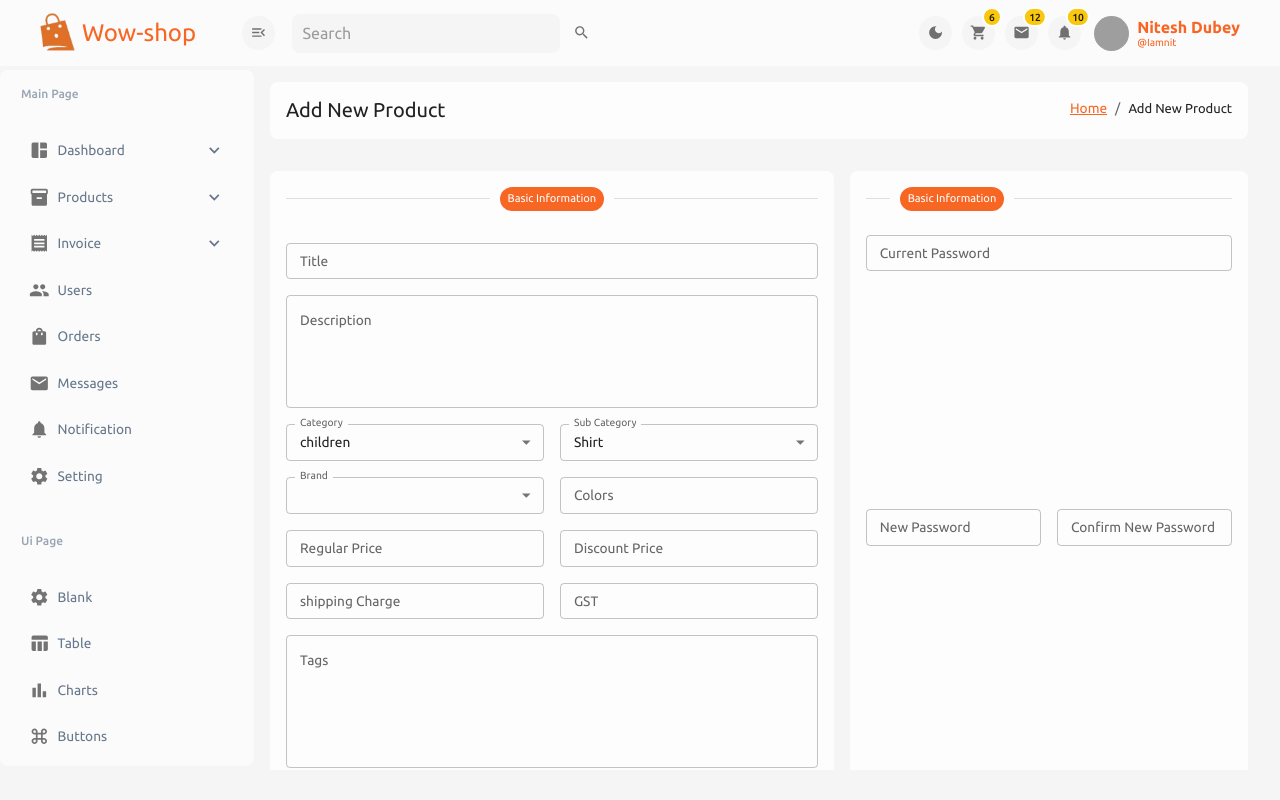
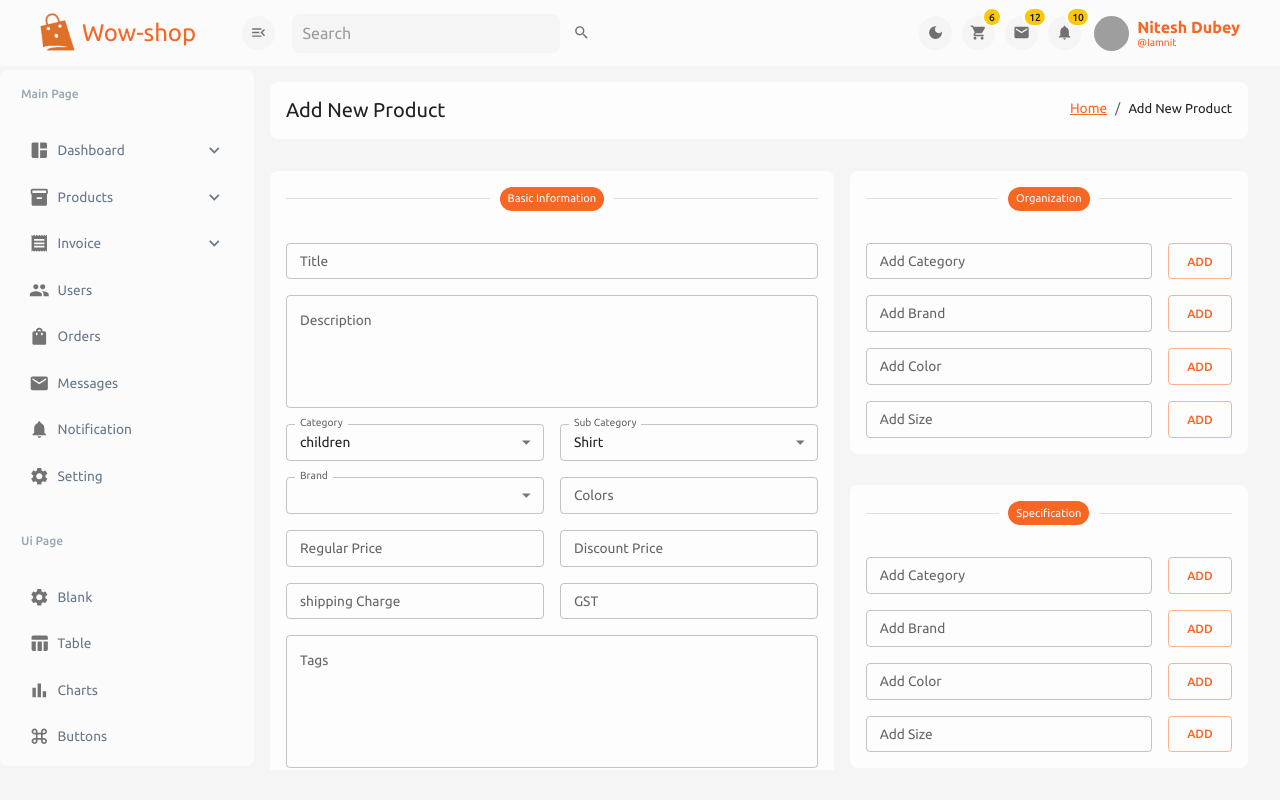
Before and after one commit to iamniteshdubey0/ECommerce-DashBoard-ReactJS, a React (Vite) app: page /product-add in a window 1280 px wide. Built offline with nearby package versions, Linux system fonts and the light colour scheme; grey boxes are pictures that could not be loaded.

Commit message:
updated product add page and added invoice list page

```diff
--- a/src/App.jsx
+++ b/src/App.jsx
@@ -16,6 +16,7 @@ import UserList from "./pages/main/Users/userList";
 import UserProfile from "./pages/main/Users/UserProfile";
 import ProductList from "./pages/main/Product/ProductList";
 import ProductAdd from "./pages/main/Product/ProductAdd";
+import InvoiceList from "./pages/main/Invoice/InvoiceList";
 
 function App() {
   const { isSidebarOpen } = useSidebar();
@@ -49,6 +50,7 @@ function App() {
                 <Route path="/user-profile" element={<UserProfile />} />
                 <Route path="/product-list" element={<ProductList />} />
                 <Route path="/product-add" element={<ProductAdd />} />
+                <Route path="/invoice-list" element={<InvoiceList />} />
                 <Route path="*" element={<Navigate to="/" />} />
               </>
             ) : (
--- /dev/null
+++ b/src/Constant/InvoiceList.jsx
@@ -0,0 +1,30 @@
+import React from "react";
+import PendingActionsIcon from '@mui/icons-material/PendingActions';
+import DoneAllIcon from '@mui/icons-material/DoneAll';
+import BlockIcon from '@mui/icons-material/Block';
+
+const INVOICE_LIST = [
+  {
+    id: "recievedamount",
+    label: "Recieved Amount",
+    icon: <DoneAllIcon />,
+    count: 15340,
+    color: "success",
+  },
+  {
+    id: "draftsamount",
+    label: "Drafts Amount",
+    icon: <PendingActionsIcon />,
+    count: 75850,
+    color: "warning",
+  },
+  {
+    id: "pendingAmount",
+    label: "Pending Amount",
+    icon: <BlockIcon />,
+    count: 4758,
+    color: "error",
+  },
+];
+
+export default INVOICE_LIST;
--- a/src/Constant/SideBarLi.jsx
+++ b/src/Constant/SideBarLi.jsx
@@ -69,13 +69,12 @@ const SIDEBAR_LIST = [
         id: "invoice",
         label: "Invoice",
         icon: <ReceiptIcon />,
-        path: "/invoice",
         subItems: [
           {
             id: "inoviceList",
             label: "Invoice List",
             icon: <ReceiptLongIcon />,
-            path: "/inoviceList",
+            path: "/invoice-list",
           },
           {
             id: "invoiceDetails",
--- /dev/null
+++ b/src/pages/main/Invoice/InvoiceList.jsx
@@ -0,0 +1,63 @@
+import React from "react";
+import BreadcrumCustom from "../../../components/CustomComponenet/BreadcrumCustom/BreadcrumCustom";
+import { Box } from "@mui/material";
+import Grid from "@mui/material/Grid2";
+import MiniCard from "../../../components/CustomComponenet/CardCustom/MiniCard";
+import DataTableSec from "../../../components/Sections/DataTableSec";
+import TableCustom from "../../../components/CustomComponenet/DataTable/TableCustom";
+import Footer from "../../../components/Footer/Footer";
+import INVOICE_LIST from "../../../Constant/InvoiceList";
+
+const InvoiceList = () => {
+  return (
+    <Box
+      component="section"
+      sx={(theme) => ({
+        p: 2,
+        overflowY: "auto",
+        maxHeight: "88vh",
+        "&::-webkit-scrollbar": {
+          width: "3px",
+        },
+        "&::-webkit-scrollbar-thumb": {
+          backgroundColor: theme.palette.primary.main,
+          borderRadius: "2px",
+        },
+        "&::-webkit-scrollbar-thumb:hover": {
+          backgroundColor: theme.palette.primary.dark,
+        },
+        "&::-webkit-scrollbar-track": {
+          backgroundColor: "transparent",
+        },
+      })}
+    >
+      <BreadcrumCustom
+        title="Invoice List"
+        text="Home"
+        textlink="/"
+      ></BreadcrumCustom>
+      <Grid container spacing={2} sx={{ mt: 4 }}>
+        <Grid container size={12}>
+          {INVOICE_LIST.map((item) => {
+            return (
+              <Grid size={4} sx={{ p: 1 }}>
+                <MiniCard
+                  color={item.color}
+                  label={item.label}
+                  count={item.count}
+                  icon={item.icon}
+                ></MiniCard>
+              </Grid>
+            );
+          })}
+        </Grid>
+      </Grid>
+      <DataTableSec label={"Deals "}>
+        <TableCustom></TableCustom>
+      </DataTableSec>
+      <Footer></Footer>
+    </Box>
+  );
+};
+
+export default InvoiceList;
--- a/src/pages/main/Product/ProductAdd.jsx
+++ b/src/pages/main/Product/ProductAdd.jsx
@@ -1,6 +1,6 @@
 import React from "react";
 import BreadcrumCustom from "../../../components/CustomComponenet/BreadcrumCustom/BreadcrumCustom";
-import { Box, TextField } from "@mui/material";
+import { Box, Button, TextField, Typography } from "@mui/material";
 import Grid from "@mui/material/Grid2";
 import Divider from "@mui/material/Divider";
 import Chip from "@mui/material/Chip";
@@ -8,6 +8,7 @@ import Footer from "../../../components/Footer/Footer";
 import { useTheme } from "@mui/material";
 import { tokens } from "../../../theme";
 import MenuItem from "@mui/material/MenuItem";
+import CollectionsIcon from "@mui/icons-material/Collections";
 
 const category = ["mens", "womens", "children", "pets"];
 const subCategory = ["Tee", "Shirt", "Pants", "Jacket", "cap"];
@@ -15,6 +16,7 @@ const subCategory = ["Tee", "Shirt", "Pants", "Jacket", "cap"];
 const ProductAdd = () => {
   const theme = useTheme();
   const colors = tokens(theme.palette.mode);
+  const items = Array.from({ length: 5 });
   return (
     <Box
       component="section"
@@ -190,12 +192,14 @@ const ProductAdd = () => {
           </Grid>
         </Grid>
 
+        <Grid container size={5}>
           <Grid
             container
-          size={5}
+            size={12}
             sx={(theme) => ({
               p: 2,
               borderRadius: 2,
+              maxHeight: "fit-content",
               backgroundColor:
                 theme.palette.mode === "light"
                   ? colors.whiteSmoke[100]
@@ -203,35 +207,283 @@ const ProductAdd = () => {
             })}
           >
             <Grid size={12}>
-            <Divider textAlign="left" sx={{ mb: 3 }}>
-              <Chip color="primary" label="Basic Information" size="small" />
+              <Divider textAlign="center" sx={{ mb: 2 }}>
+                <Chip color="primary" label="Organization" size="small" />
               </Divider>
+            </Grid>
+            <Grid
+              size={12}
+              sx={{
+                display: "flex",
+                justifyContent: "center",
+              }}
+            >
               <TextField
-              id="currentPassword"
-              label="Current Password"
+                id="addCategory"
+                label="Add Category"
                 variant="outlined"
                 size="small"
                 fullWidth
               />
+
+              <Button variant="outlined" sx={{ ml: 2 }}>
+                Add
+              </Button>
             </Grid>
-          <Grid size={6}>
+            <Grid
+              size={12}
+              sx={{
+                display: "flex",
+                justifyContent: "center",
+              }}
+            >
               <TextField
-              id="newPassword"
-              label="New Password"
+                id="addBrand"
+                label="Add Brand"
                 variant="outlined"
                 size="small"
                 fullWidth
               />
+
+              <Button variant="outlined" sx={{ ml: 2 }}>
+                Add
+              </Button>
             </Grid>
-          <Grid size={6}>
+
+            <Grid
+              size={12}
+              sx={{
+                display: "flex",
+                justifyContent: "center",
+              }}
+            >
               <TextField
-              id="confirmNewPassword"
-              label="Confirm New Password"
+                id="addColor"
+                label="Add Color"
                 variant="outlined"
                 size="small"
                 fullWidth
               />
+
+              <Button variant="outlined" sx={{ ml: 2 }}>
+                Add
+              </Button>
             </Grid>
+            <Grid
+              size={12}
+              sx={{
+                display: "flex",
+                justifyContent: "center",
+              }}
+            >
+              <TextField
+                id="addSize"
+                label="Add Size"
+                variant="outlined"
+                size="small"
+                fullWidth
+              />
+
+              <Button variant="outlined" sx={{ ml: 2 }}>
+                Add
+              </Button>
+            </Grid>
+          </Grid>
+
+          <Grid
+            container
+            size={12}
+            sx={(theme) => ({
+              p: 2,
+              borderRadius: 2,
+              maxHeight: "fit-content",
+              backgroundColor:
+                theme.palette.mode === "light"
+                  ? colors.whiteSmoke[100]
+                  : colors.oxfordBlue[300],
+            })}
+          >
+            <Grid size={12}>
+              <Divider textAlign="center" sx={{ mb: 2 }}>
+                <Chip color="primary" label="Specification" size="small" />
+              </Divider>
+            </Grid>
+            <Grid
+              size={12}
+              sx={{
+                display: "flex",
+                justifyContent: "center",
+              }}
+            >
+              <TextField
+                id="addCategory"
+                label="Add Category"
+                variant="outlined"
+                size="small"
+                fullWidth
+              />
+
+              <Button variant="outlined" sx={{ ml: 2 }}>
+                Add
+              </Button>
+            </Grid>
+            <Grid
+              size={12}
+              sx={{
+                display: "flex",
+                justifyContent: "center",
+              }}
+            >
+              <TextField
+                id="addBrand"
+                label="Add Brand"
+                variant="outlined"
+                size="small"
+                fullWidth
+              />
+
+              <Button variant="outlined" sx={{ ml: 2 }}>
+                Add
+              </Button>
+            </Grid>
+
+            <Grid
+              size={12}
+              sx={{
+                display: "flex",
+                justifyContent: "center",
+              }}
+            >
+              <TextField
+                id="addColor"
+                label="Add Color"
+                variant="outlined"
+                size="small"
+                fullWidth
+              />
+
+              <Button variant="outlined" sx={{ ml: 2 }}>
+                Add
+              </Button>
+            </Grid>
+            <Grid
+              size={12}
+              sx={{
+                display: "flex",
+                justifyContent: "center",
+              }}
+            >
+              <TextField
+                id="addSize"
+                label="Add Size"
+                variant="outlined"
+                size="small"
+                fullWidth
+              />
+
+              <Button variant="outlined" sx={{ ml: 2 }}>
+                Add
+              </Button>
+            </Grid>
+          </Grid>
+        </Grid>
+      </Grid>
+
+      <Grid
+        container
+        size={12}
+        sx={(theme) => ({
+          mt: 5,
+          p: 2,
+          borderRadius: 2,
+          maxHeight: "fit-content",
+          width: "100%",
+          backgroundColor:
+            theme.palette.mode === "light"
+              ? colors.whiteSmoke[100]
+              : colors.oxfordBlue[300],
+        })}
+      >
+        <Grid size={12}>
+          <Divider textAlign="center" sx={{ mb: 2 }}>
+            <Chip color="primary" label="Media and Published" size="small" />
+          </Divider>
+        </Grid>
+        <Grid
+          container
+          spacing={1}
+          size={12}
+          sx={{
+            p: 1,
+            display: "flex",
+            justifyContent: "space-between",
+            flexWrap: "nowrap",
+            overflowX: "auto",
+            scrollbarWidth: "thin", // For Firefox
+            "&::-webkit-scrollbar": {
+              height: "8px",
+            },
+          }}
+        >
+          {items.map((_, id) => {
+            return (
+              <Grid
+                key={id}
+                size={3}
+                sx={(theme) => ({
+                  flex: "0 0 auto",
+                  p: 1,
+                  borderRadius: 2,
+                  border: "1px dashed gray",
+                  height: "165px",
+                  width: "165px",
+                  backgroundColor:
+                    theme.palette.mode === "light"
+                      ? colors.whiteSmoke[200]
+                      : colors.oxfordBlue[400],
+                  "&:hover": {
+                    border: "2px dashed",
+                    borderColor: colors.warning[500],
+                    cursor: "pointer",
+                  },
+                })}
+              >
+                {id === items.length - 1 && (
+                  <label
+                    htmlFor="file-upload"
+                    style={{
+                      display: "flex",
+                      flexDirection: "column",
+                      justifyContent: "space-between",
+                      alignItems: "center",
+                      height: "100%",
+                    }}
+                  >
+                    <input
+                      type="file"
+                      id="file-upload"
+                      style={{ display: "none" }}
+                    />
+                    <CollectionsIcon
+                      sx={{
+                        fontSize: "100px",
+                        color: colors.whiteSmoke[600],
+                      }}
+                    ></CollectionsIcon>
+                    <Typography
+                      variant="subtitle1"
+                      sx={{ color: colors.whiteSmoke[600] }}
+                    >
+                      Image Upload
+                    </Typography>
+                  </label>
+                )}
+              </Grid>
+            );
+          })}
+        </Grid>
+        <Grid size={12} sx={{mt:3}}>
+            <Button variant="contained" fullWidth color="primary">View And Publish</Button>
         </Grid>
       </Grid>
       <Footer></Footer>
```
Lines whose indentation alone changed are shown as unchanged.
